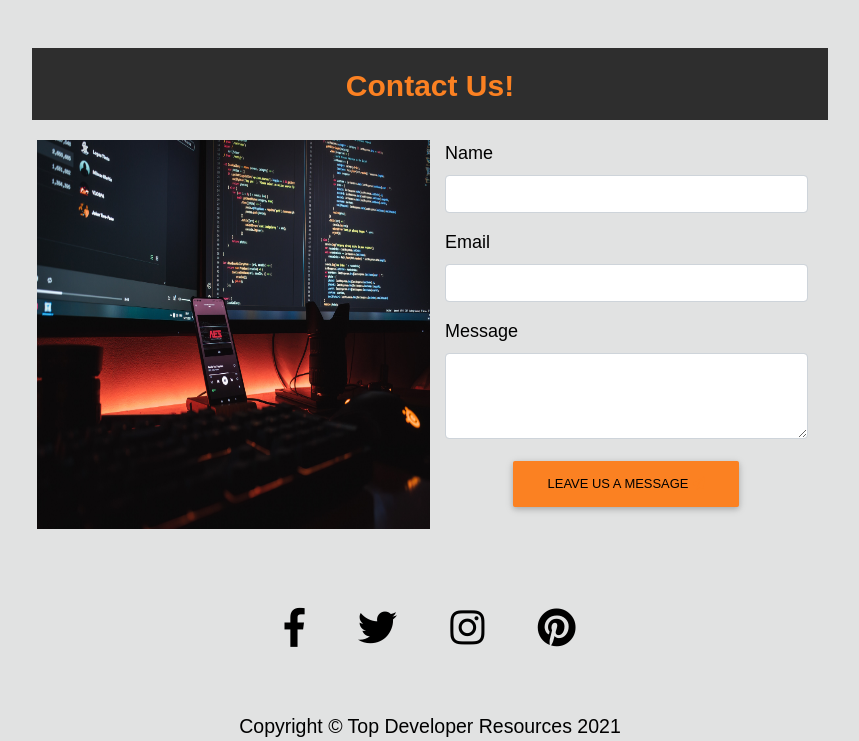
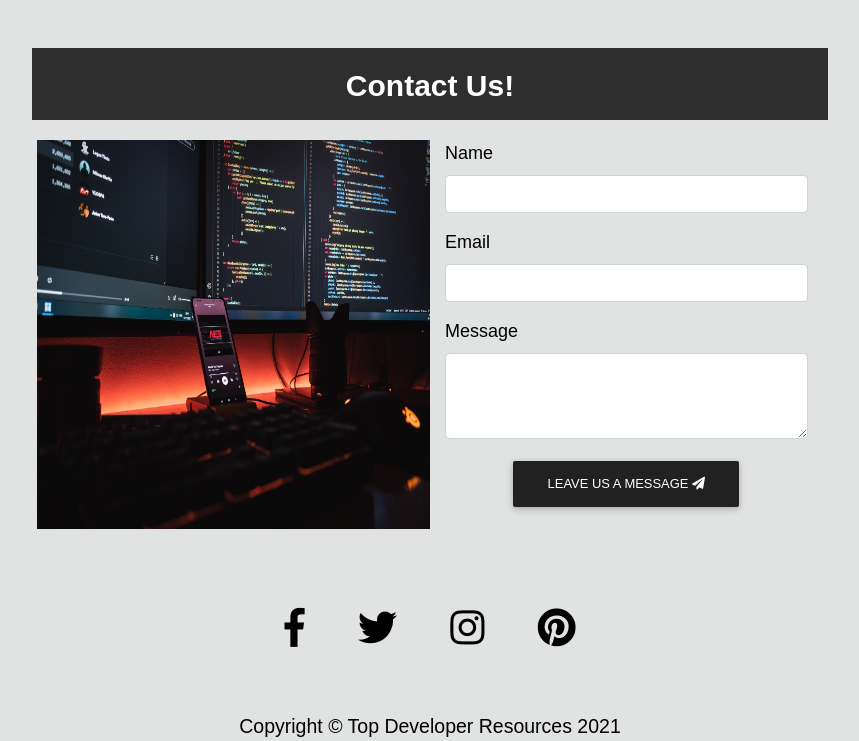
Before and after one commit to SantiagoYanezFerreiro/Top_Developer_Resources, a Flask app: page /contact in a window 1280 px wide. Shown: the part 86-827 px from the top of the page, without its empty margins (210-1069 px from the left). Run offline with Flask 2, Linux system fonts and the light colour scheme; some libraries are stand-ins or nearby versions.

Commit message:
modified heading and buttons

```diff
--- a/templates/contact.html
+++ b/templates/contact.html
@@ -5,7 +5,7 @@
 <div class="row offset mt-5">
     <div class="col-sm-12">
         <div class="card-body elegant-color amber-text text-center text-transfer pb-1 offset">
-            <h1 class="card-title title-form text-capitalize">Contact us!</h1>
+            <h1 class="card-title title-form text-capitalize text-white">Contact us!</h1>
         </div>
         <div class="card-body offset">
             <form onsubmit="return sendForm(this);">
@@ -26,7 +26,7 @@
                             <textarea class="form-control" id="comments" name="comments" rows="3" required></textarea>
                         </div>
                         <div class="form-group text-center">
-                            <button class="btn contact-btn black-text" type="submit" name="submit" value="submit">Leave Us a message <i class="fas fa-paper-plane"></i></button>
+                            <button class="btn contact-btn btn-dark white-text" type="submit" name="submit" value="submit">Leave Us a message <i class="fas fa-paper-plane white-text"></i></button>
                         </div>
                     </div>
                 </div>
```
